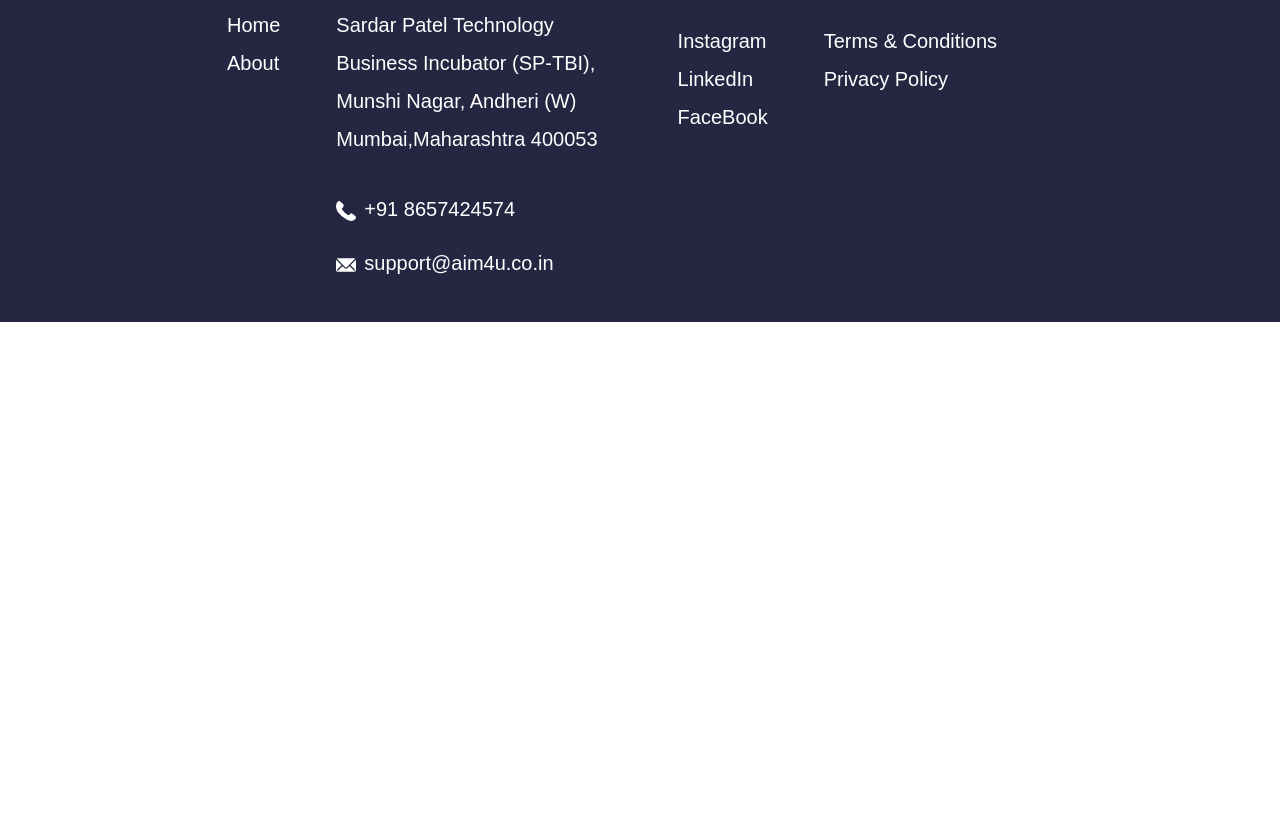
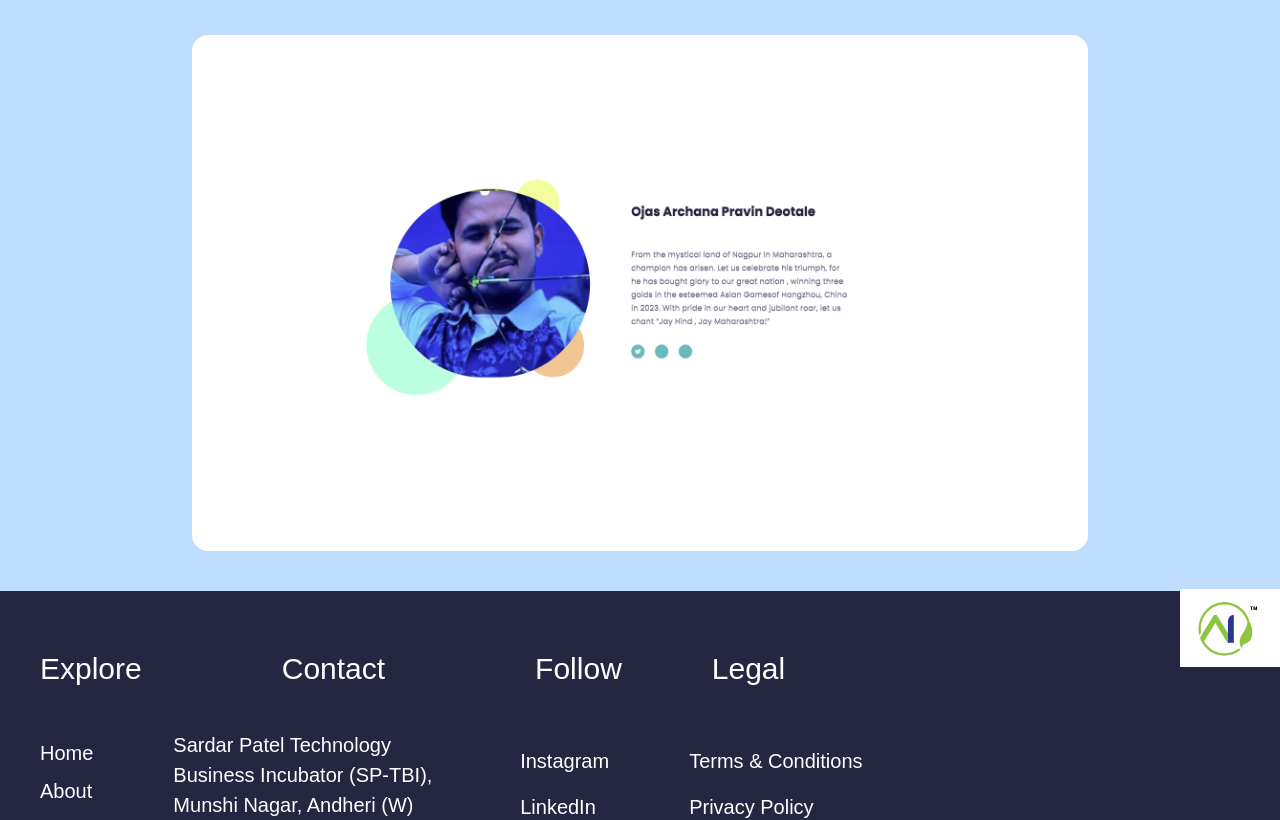
Before and after one commit to urshitakoshti67/Gyan_Frontend, a React (Create React App) app: page /about in a window 1280 px wide. Shown: the part 1420-2240 px from the top of the page. Before the commit the page ends 1742 px from the top, so only its background shows below. Built offline with nearby package versions, Linux system fonts and the light colour scheme.

Commit message:
frontend commit

```diff
--- a/src/components/Footer.js
+++ b/src/components/Footer.js
@@ -1,53 +1,45 @@
 import { Box, Flex, Image, Text } from '@chakra-ui/react';
 import React from 'react';
-import logo from '../images/FooterLogo.png';
+import logo from '../images/aim4u_logo.jpg';
 import { Link } from 'react-router-dom';
 import { EmailIcon, PhoneIcon } from '@chakra-ui/icons';
+
 const Footer = () => {
   return (
     <div>
-      <Flex bgColor="#252641" color="white" justifyContent="center" h='75px' pl='0'>
-        <Text mt='20' mr='24' fontSize='3xl'>Explore</Text>
-        <Text mt='20' mr='48' fontSize='3xl'>Contact</Text>
-        <Text mt='20' mr='32' fontSize='3xl'>Follow</Text>
-        <Text mt='20' mr='32' fontSize='3xl'>Legal</Text>
+      <Flex bgColor="#252641" color="white" h='75px' pl='0' justifyContent="space-between" alignItems="center">
+        <Flex>
+          <Text mt='20' mx='10' fontSize='3xl'>Explore</Text>
+          <Text mt='20' mx='100' fontSize='3xl'>Contact</Text>
+          <Text mt='20' mx='50' fontSize='3xl'>Follow</Text>
+          <Text mt='20' mx='10' fontSize='3xl'>Legal</Text>
+        </Flex>
+        {/* Add an image in the right corner */}
+        <Image src={logo} alt="Logo" w="100px" h="auto" />
+      </Flex>
+      <Flex direction='row' bgColor="#252641" color="white" h='sm'>
+        <Flex direction='column' mt='16' mx='10'>
+          <Link to="/"><Text mt='2' fontSize='xl' _hover={{ textDecoration: 'underline' }}>Home</Text></Link>
+          <Link to="/about"><Text mt='2' fontSize='xl' _hover={{ textDecoration: 'underline' }}>About</Text></Link>
+          {/* <Link to="/blogs"><Text mt='2' fontSize='xl' _hover={{ textDecoration: 'underline' }}>Blogs</Text></Link> */}
+        </Flex>
+        <Flex direction='column' mt='16' mx='10'>
+          <Text fontSize='xl'>Sardar Patel Technology </Text>
+          <Text fontSize='xl'>Business Incubator (SP-TBI), </Text>
+          <Text fontSize='xl'>Munshi Nagar, Andheri (W) </Text>
+          <Text fontSize='xl'>Mumbai, Maharashtra 400053</Text>
 
-      </Flex>
-      <Flex direction='row' bgColor="#252641" color="white" justifyContent="center" h='sm'>
-        <Flex direction='column' mt='16'>
-          <Link to="/"><Text mt='2' mr='14' fontSize='xl' _hover={{ textDecoration: 'underline' }}>Home</Text></Link>
-          <Link to="/about"><Text mt='2' mr='14' fontSize='xl' _hover={{ textDecoration: 'underline' }}>About</Text></Link>
-          {/* <Link to="/blogs"><Text mt='2' mr='14' fontSize='xl' _hover={{ textDecoration: 'underline' }}>Blogs</Text></Link> */}
+          <Text mt='4' fontSize='xl'><PhoneIcon mr='2' />+91 8657424574</Text>
+          <Link to="support@aim4u.co.in"><Text mt='2' fontSize='xl' _hover={{ textDecoration: 'underline' }}><EmailIcon mr='2' _hover={{ textDecoration: 'underline' }} />support@aim4u.co.in</Text></Link>
         </Flex>
-        <Flex direction='column' mt='16'>
-          <Text mt='2' mr='20' fontSize='xl'>Sardar Patel Technology </Text>
-          <Text mt='2' mr='20' fontSize='xl'>Business Incubator (SP-TBI), </Text>
-          <Text mt='2' mr='20' fontSize='xl'>Munshi Nagar, Andheri (W) </Text>
-          <Text mt='2' mr='20' fontSize='xl'>Mumbai,Maharashtra 400053</Text>
-
-          <Text mt='10' mr='14' fontSize='xl'><PhoneIcon mr='2' />+91 8657424574</Text>
-          <Link to="support@aim4u.co.in"><Text mt='6' mr='14' fontSize='xl' _hover={{ textDecoration: 'underline' }}><EmailIcon mr='2' _hover={{ textDecoration: 'underline' }} />support@aim4u.co.in</Text>
-          </Link>
+        <Flex direction='column' mt='16' mx='10'>
+          <Text mt='4' fontSize='xl' cursor={'pointer'} onClick={() => window.open('https://www.instagram.com/dermalens_by_aim4u/', '_blank', 'noopener noreferrer')}>Instagram</Text>
+          <Text mt='4' fontSize='xl' cursor={'pointer'} onClick={() => window.open('https://www.linkedin.com/company/aim4u-software-solution/', '_blank', 'noopener noreferrer')}>LinkedIn</Text>
+          <Text mt='4' fontSize='xl' cursor={'pointer'} onClick={() => window.open('https://www.facebook.com/aim4usoftwaresolutions/', '_blank', 'noopener noreferrer')}>Facebook</Text>
         </Flex>
-        <Flex direction='column' mt='20'>
-          <Text mt='2' mr='14' fontSize='xl' cursor={'pointer'} onClick={() => {
-            window.open('https://www.instagram.com/dermalens_by_aim4u/', '_blank', 'noopener noreferrer');
-          }}>Instagram</Text>
-          <Text mt='2' mr='14' fontSize='xl' cursor={'pointer'} onClick={() => {
-            window.open('https://www.linkedin.com/company/aim4u-software-solution/', '_blank', 'noopener noreferrer');
-          }}>LinkedIn</Text>
-
-          <Text mt='2' mr='14' fontSize='xl' cursor={'pointer'} onClick={() => {
-            window.open('https://www.facebook.com/aim4usoftwaresolutions/', '_blank', 'noopener noreferrer');
-          }}>FaceBook</Text>
-        </Flex>
-        <Flex direction='column' mt='20'>
-          <Text mt='2' mr='14' fontSize='xl' cursor={'pointer'} onClick={() => {
-            window.open('https://www.aim4u.co.in/#/privacy-policy', '_blank', 'noopener noreferrer');
-          }}>Terms & Conditions</Text>
-          <Text mt='2' mr='14' fontSize='xl' cursor={'pointer'} _focus={{}} onClick={() => {
-            window.open('https://www.aim4u.co.in/#/privacy-policy', '_blank', 'noopener noreferrer');
-          }}>Privacy Policy</Text>
+        <Flex direction='column' mt='16' mx='10'>
+          <Text mt='4' fontSize='xl' cursor={'pointer'} onClick={() => window.open('https://www.aim4u.co.in/#/terms-and-conditions', '_blank', 'noopener noreferrer')}>Terms & Conditions</Text>
+          <Text mt='4' fontSize='xl' cursor={'pointer'} onClick={() => window.open('https://www.aim4u.co.in/#/privacy-policy', '_blank', 'noopener noreferrer')}>Privacy Policy</Text>
         </Flex>
       </Flex>
     </div>
--- a/src/pages/AboutUs.js
+++ b/src/pages/AboutUs.js
@@ -2,6 +2,7 @@ import React from 'react';
 import NavBar from '../components/NavBar';
 import { Box, Center, Flex, Heading, Image, Text } from '@chakra-ui/react';
 import sir from '../images/sir.png';
+import ambassidor from '../images/ambassidor.png';
 // import PrevInterns from '../components/PrevInterns';
 import Footer from '../components/Footer';
 import about from '../images/about.png';
@@ -62,10 +63,29 @@ const AboutUs = () => {
             />
           </Center>
         </Box>
+        <Box bgColor="#BFDEFF" mt="10">
+          <Heading p="12" fontSize="3xl">
+            Our Ambassador
+          </Heading>
+          <Center>
+            <Image
+              src={ambassidor}
+              alt=""
+              bgColor="white"
+              borderRadius="16"
+              p="28"
+              mb="10"
+              mx='auto'
+              w='70%'
+            />
+          </Center>
+        </Box>
       </div>
+
       {/* <PrevInterns /> */}
       <Footer />
     </div>
+
   );
 };
 
```
Also changed, not shown: src/images/ambassidor.png (added).
